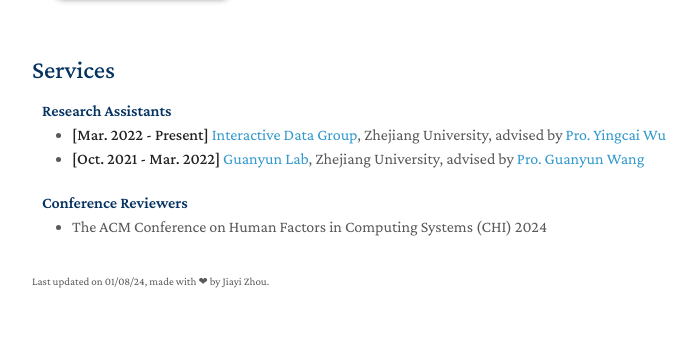
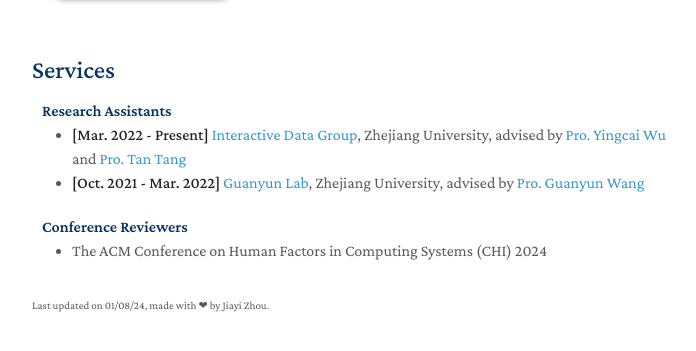
Before and after one commit to JiayZhou/JiayZhou.github.io, a Jekyll site: the page built from index.md, in a window 1280 px wide and 1258 px high, cut to the strip 872-1223 px from the top of the window. Shown: the whole strip, without its empty margins (438-1134 px from the left). Built offline with Jekyll 4.4.1, drawn with Linux system fonts in a browser that asks for light colours; nearby versions of some CDN libraries; a style sheet for code colours, icons or effects is not loaded; our own code applies the rules of GitHub Pages for plain Markdown files.

Commit message:
Update services.md

```diff
--- a/_includes/services.md
+++ b/_includes/services.md
@@ -1,7 +1,7 @@
 ## Services
 
 <h4 style="margin:0 10px 0;">Research Assistants</h4>
-  - **[Mar. 2022 - Present]** [Interactive Data Group](https://zjuidg.org/), Zhejiang University, advised by [Pro. Yingcai Wu](http://www.ycwu.org/)
+  - **[Mar. 2022 - Present]** [Interactive Data Group](https://zjuidg.org/), Zhejiang University, advised by [Pro. Yingcai Wu](http://www.ycwu.org/) and [Pro. Tan Tang](https://tantang.org/)
   - **[Oct. 2021 - Mar. 2022]** [Guanyun Lab](https://design.zju.edu.cn/guanyunlab/), Zhejiang University, advised by [Pro. Guanyun Wang](https://www.guanyundesign.com/)
 
 <h4 style="margin:0 10px 0;">Conference Reviewers</h4>
```
